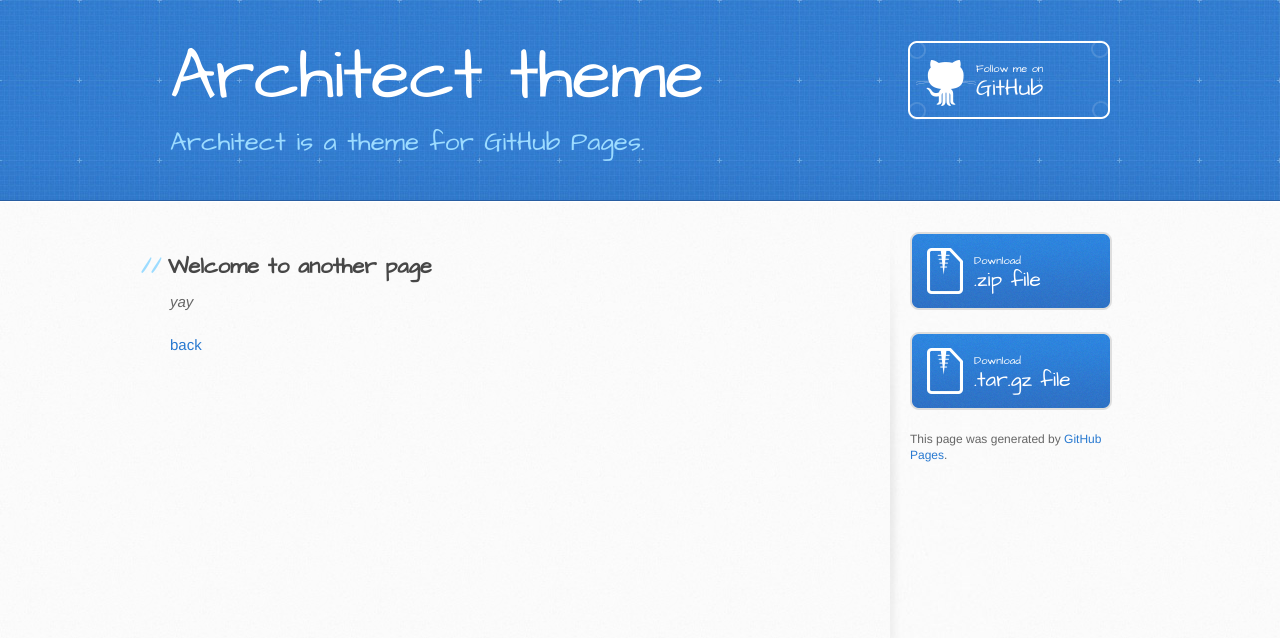
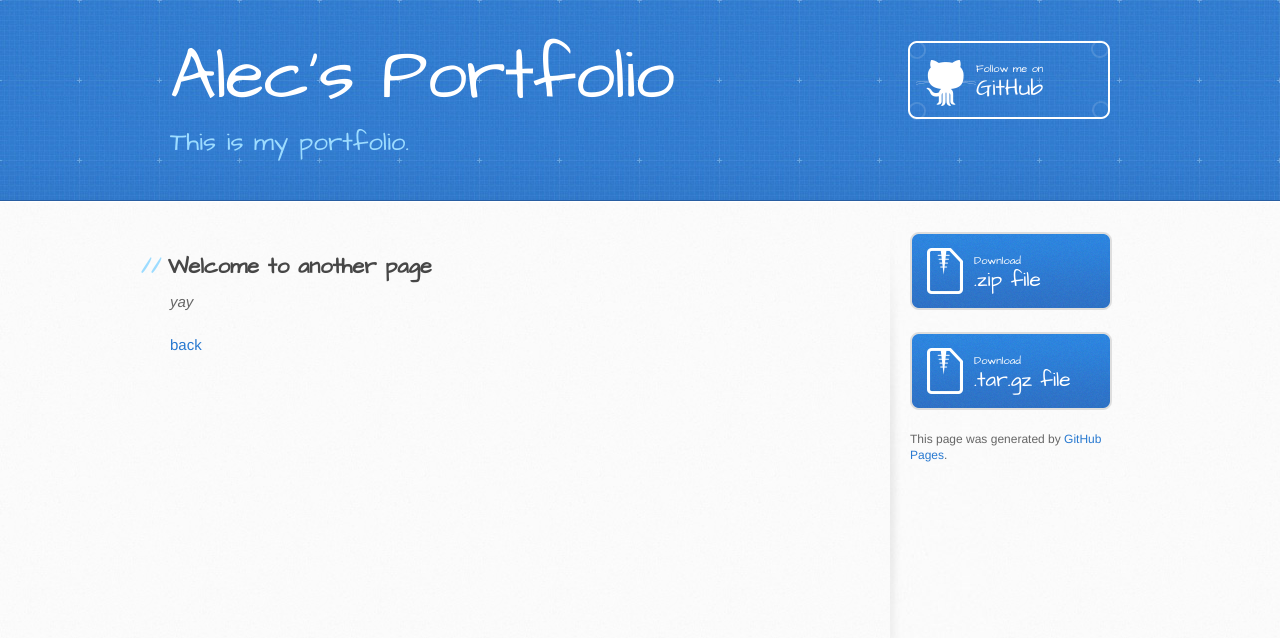
Before and after one commit to hockeynigh/hockeynigh.github.io, a Jekyll site: the page built from another-page.md, in a window 1280 px wide. Shown: the top 638 px of the page. Built offline with Jekyll 4.4.1, drawn with Linux system fonts in a browser that asks for light colours; our own code applies the rules of GitHub Pages for plain Markdown files.

Commit message:
Update _config.yml

```diff
--- a/_config.yml
+++ b/_config.yml
@@ -1,5 +1,5 @@
-title: Architect theme
-description: Architect is a theme for GitHub Pages.
+title: Alec's Portfolio
+description: This is my portfolio.
 show_downloads: true
 google_analytics:
 theme: jekyll-theme-architect
```
